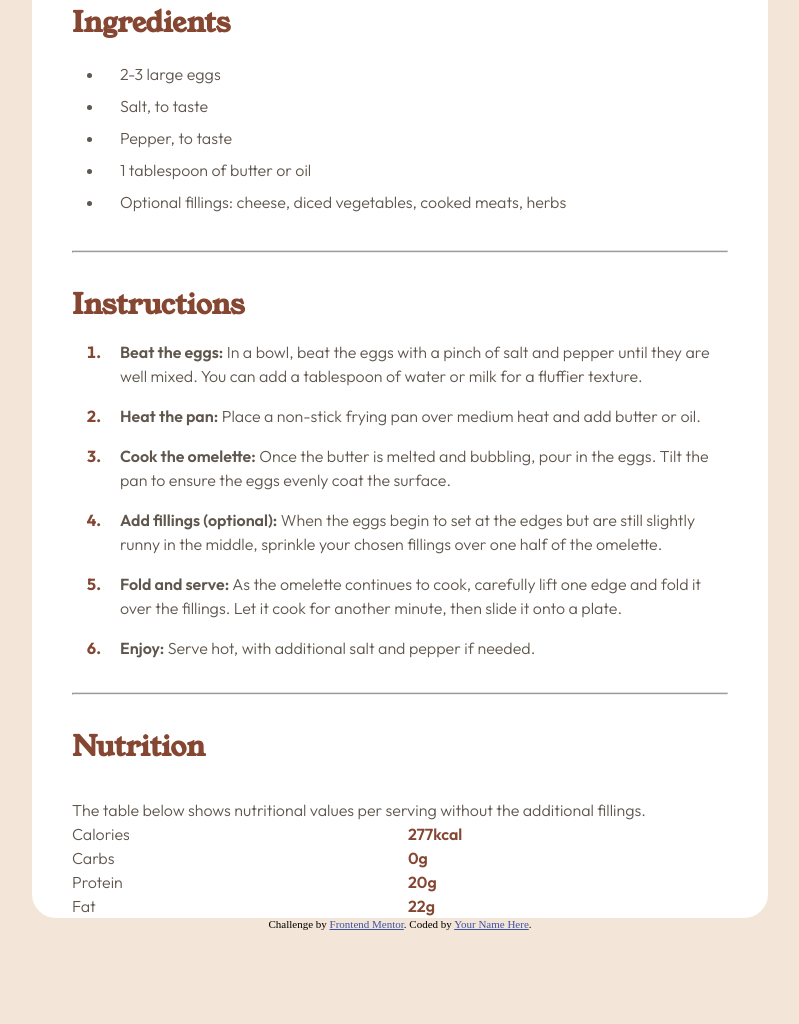
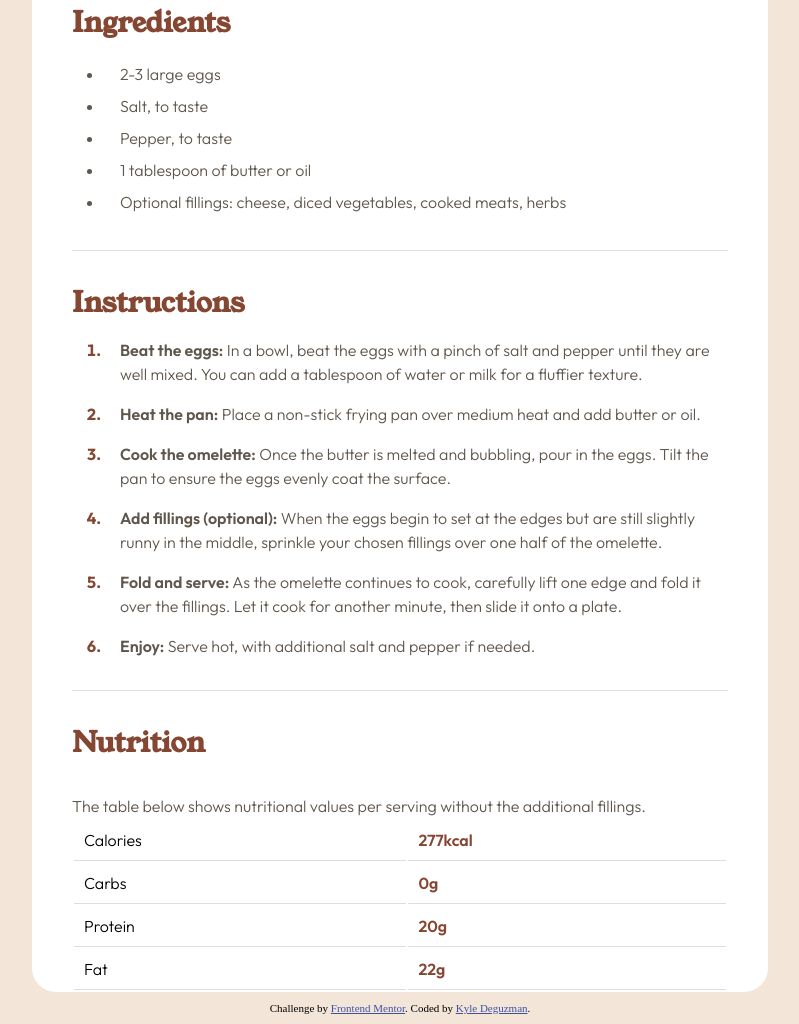
Before and after one commit to CSE-Kyle/recipe-page, a plain HTML site: page index.html in a window 1280 px wide. Shown: the part 768-1792 px from the top of the page, without its empty margins (240-1039 px from the left). Before the commit the page ends 1698 px from the top, so only its background shows below. Drawn offline with Linux system fonts and the light colour scheme.

Commit message:
changed nutrition-section by adding tables with necessary data

```diff
--- a/index.html
+++ b/index.html
@@ -57,8 +57,6 @@
           </ul>
         </div>
 
-        <hr />
-
         <div class="instructions-section">
           <h2>Instructions</h2>
 
@@ -100,8 +98,6 @@
           </ol>
         </div>
 
-        <hr />
-
         <div class="nutrition-section">
           <h2>Nutrition</h2>
 
@@ -110,30 +106,38 @@
             additional fillings.
           </p>
 
-          <div class="categories">
-            <div class="category-name">
-              <p class="category">Calories</p>
-              <p class="category">Carbs</p>
-              <p class="category">Protein</p>
-              <p class="category">Fat</p>
-            </div>
+          <table>
+            <tr>
+              <td>Calories</td>
+              <td class="value">277kcal</td>
+            </tr>
 
-            <div class="category-value">
-              <p class="value">277kcal</p>
-              <p class="value">0g</p>
-              <p class="value">20g</p>
-              <p class="value">22g</p>
-            </div>
-          </div>
+            <tr>
+              <td>Carbs</td>
+              <td class="value">0g</td>
+            </tr>
+
+            <tr>
+              <td>Protein</td>
+              <td class="value">20g</td>
+            </tr>
+
+            <tr>
+              <td>Fat</td>
+              <td class="value">22g</td>
+            </tr>
+          </table>
         </div>
       </div>
     </main>
 
-    <div class="attribution">
-      Challenge by
-      <a href="https://www.frontendmentor.io?ref=challenge" target="_blank"
-        >Frontend Mentor</a
-      >. Coded by <a href="#">Your Name Here</a>.
-    </div>
+    <footer>
+      <div class="attribution">
+        Challenge by
+        <a href="https://www.frontendmentor.io?ref=challenge" target="_blank"
+          >Frontend Mentor</a
+        >. Coded by <a href="#">Kyle Deguzman</a>.
+      </div>
+    </footer>
   </body>
 </html>
```
